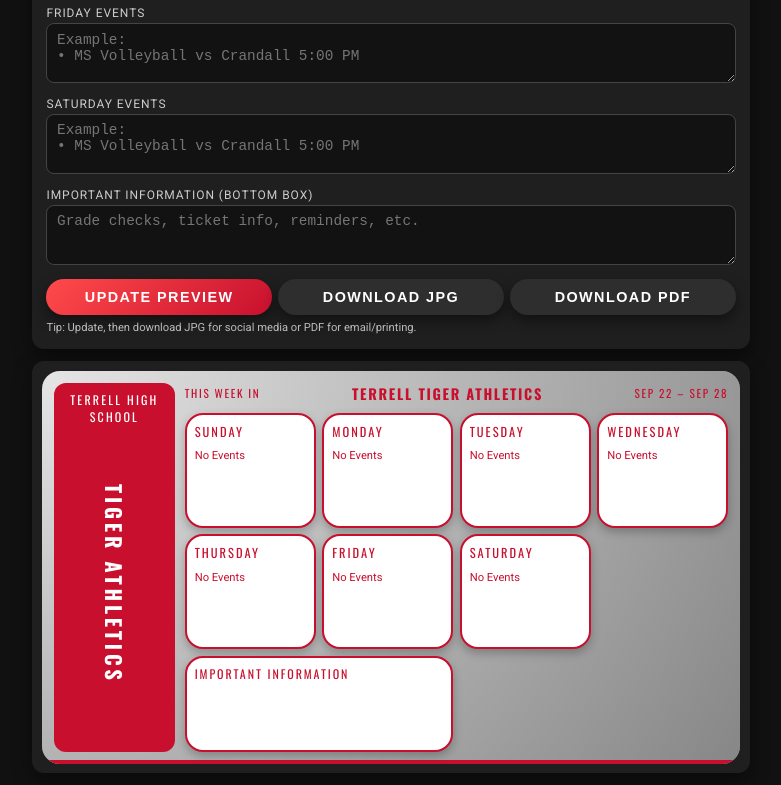
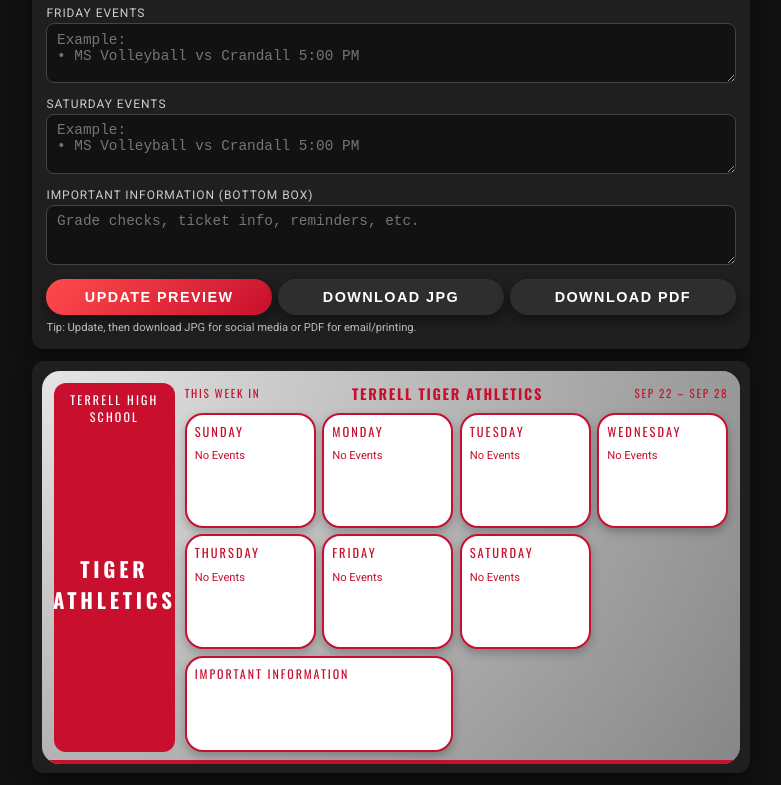
Before and after one commit to emilyshae79-cmd/Weekly-Calendar, a plain HTML site: page index.html in a window 1280 px wide. Shown: the part 1109-1894 px from the top of the page, without its empty margins (249-1030 px from the left). Drawn offline with nearby package versions, Linux system fonts and the light colour scheme.

Commit message:
Update index.html

```diff
--- a/index.html
+++ b/index.html
@@ -253,11 +253,11 @@
     }
 
     .side-line.main {
-      font-size: 1.3rem;              /* bigger main text */
-      font-weight: 700;
-      writing-mode: vertical-rl;      /* ONLY this one vertical */
-      text-orientation: mixed;
-    }
+  font-size: 1.3rem;
+  font-weight: 700;
+  writing-mode: horizontal-tb;    /* <-- make it horizontal */
+  white-space: pre-line;          /* <-- respect line breaks */
+}
 
     /* MAIN GRID AREA */
     .main-panel {
```
